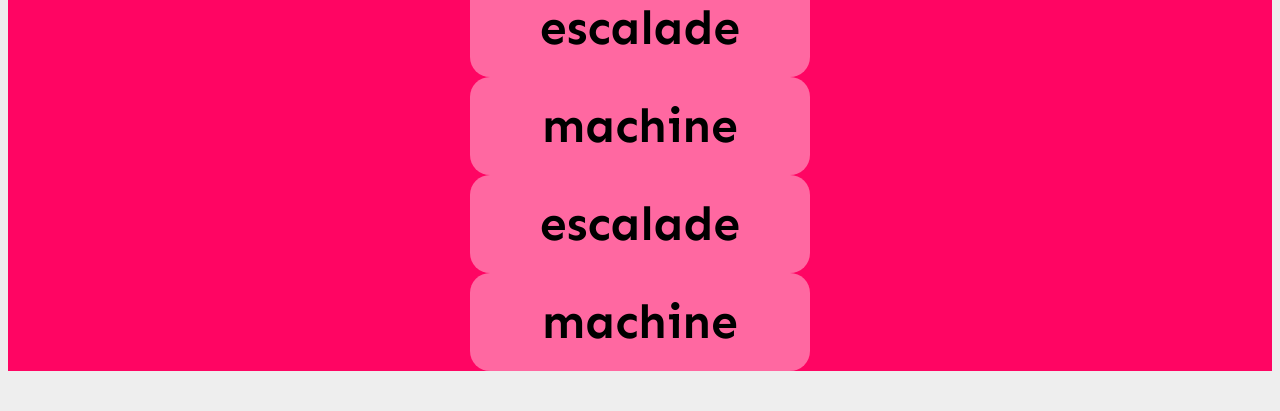
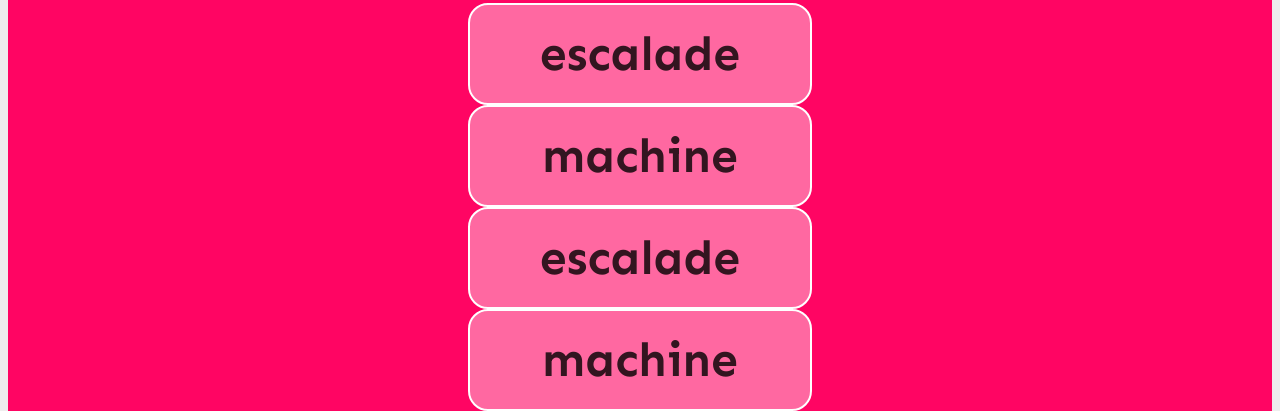
Before and after one commit to friarobaz/warmup, a plain HTML site: page index.html in a window 1280 px wide. Shown: the part 791-1202 px from the top of the page. Before the commit the page ends 1162 px from the top, so only its background shows below. Drawn offline with nearby package versions, Linux system fonts and the light colour scheme.

Commit message:
couleurs

```diff
--- a/style.css
+++ b/style.css
@@ -13,7 +13,7 @@
 
 .category{
     font-weight: bold;
-    background-color: cadetblue;
+    color: rgba(255, 255, 255, 0.849);
     flex: 1 ;
     display: flex;
     flex-direction: column;
@@ -23,9 +23,11 @@
 
 .exo{
     padding: 20px;
+    color: rgba(0, 0, 0, 0.8);
     width: 300px;
     background-color: rgba(255, 255, 255, 0.397);
     border-radius: 20px;
+    border: 2px solid white;
 }
 
 .selected{
```
